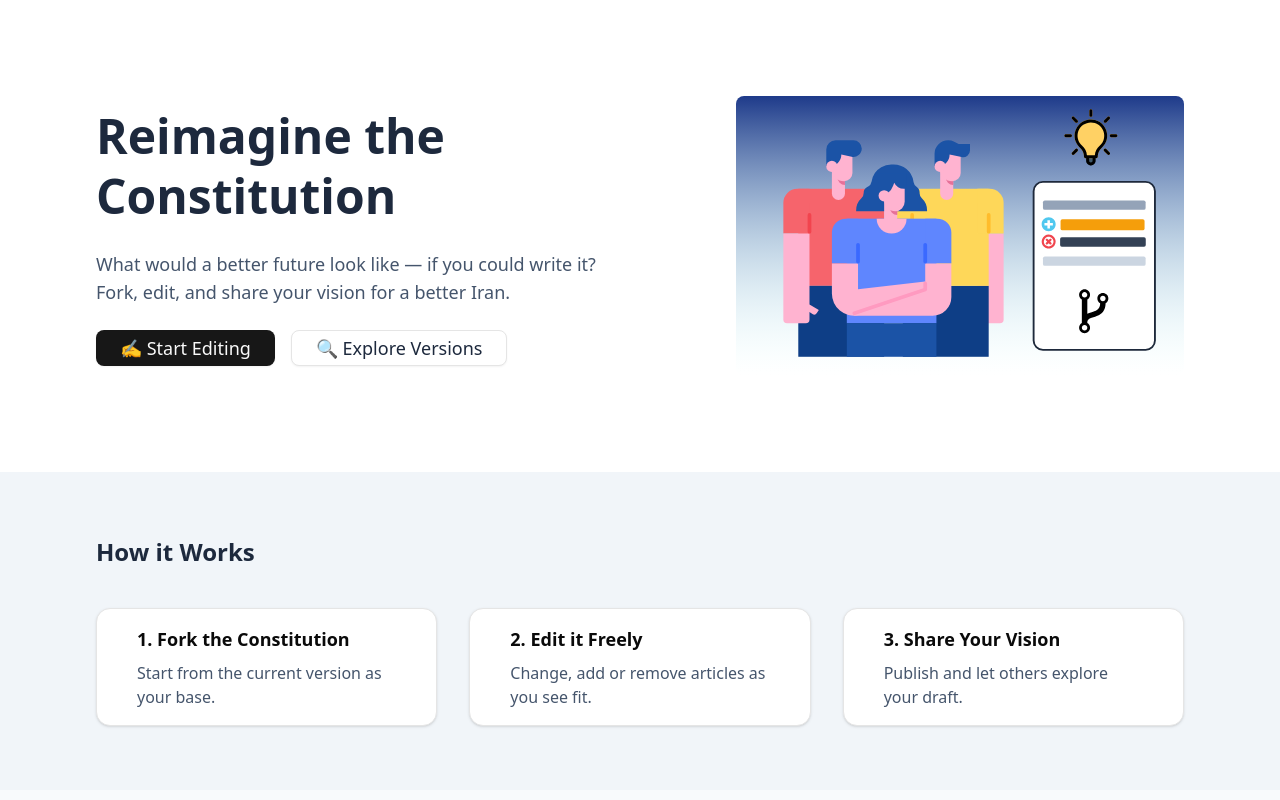
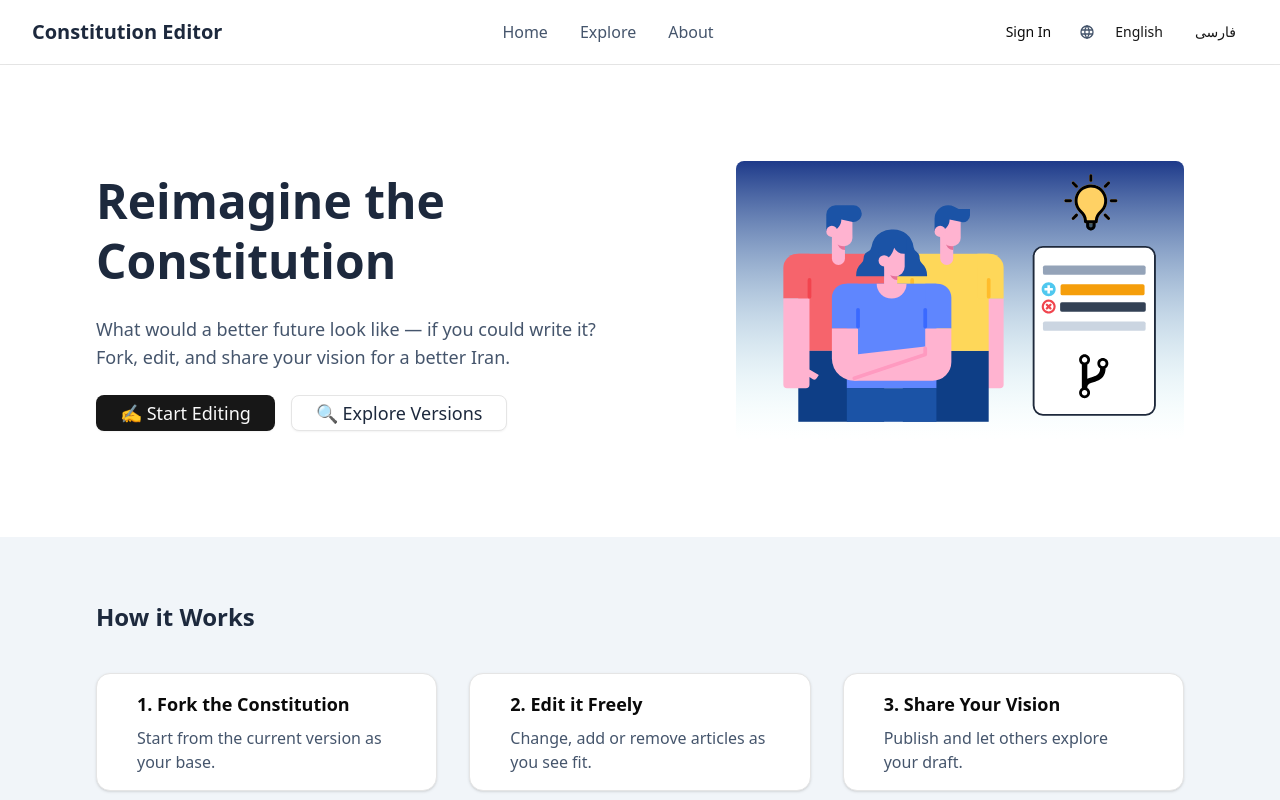
Before and after one commit to rekino/fork-the-law, a React (Vite) app: page / in a window 1280 px wide. Shown: the top 800 px of the page. Built offline with nearby package versions, Linux system fonts and the light colour scheme.

Commit message:
add navbar to the layout

```diff
--- a/src/routes/__root.tsx
+++ b/src/routes/__root.tsx
@@ -1,7 +1,11 @@
 import { createRootRoute, Outlet } from '@tanstack/react-router'
+import Navbar from "@/components/partials/navbar"
 
 export const Route = createRootRoute({
   component: () => (
-    <Outlet />
+    <>
+      <Navbar />
+      <Outlet />
+    </>
   ),
 })
```
